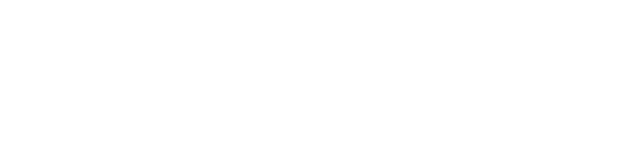
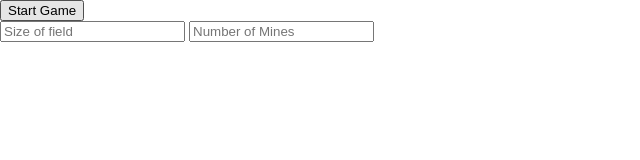
Before and after one commit to DevWarr/python-minesweeper-clone, a plain HTML site: page webApplication/index.html in a window 1280 px wide. Shown: the whole page, without its empty margins (0-640 px from the left). Drawn offline with Linux system fonts and the light colour scheme.

Commit message:
Create html control panel

```diff
--- a/webApplication/index.html
+++ b/webApplication/index.html
@@ -8,6 +8,21 @@
     <title>Document</title>
   </head>
   <body>
+    <div class="control-panel">
+      <button id="start-game">Start Game</button>
+      <div class="inputs">
+        <input
+          type="text"
+          placeholder="Size of field"
+          id="field-size"
+        />
+        <input
+          type="text"
+          placeholder="Number of Mines"
+          id="total-mines"
+        />
+      </div>
+    </div>
     <div id="minefield"></div>
   </body>
   <script src="index.js"></script>
```
